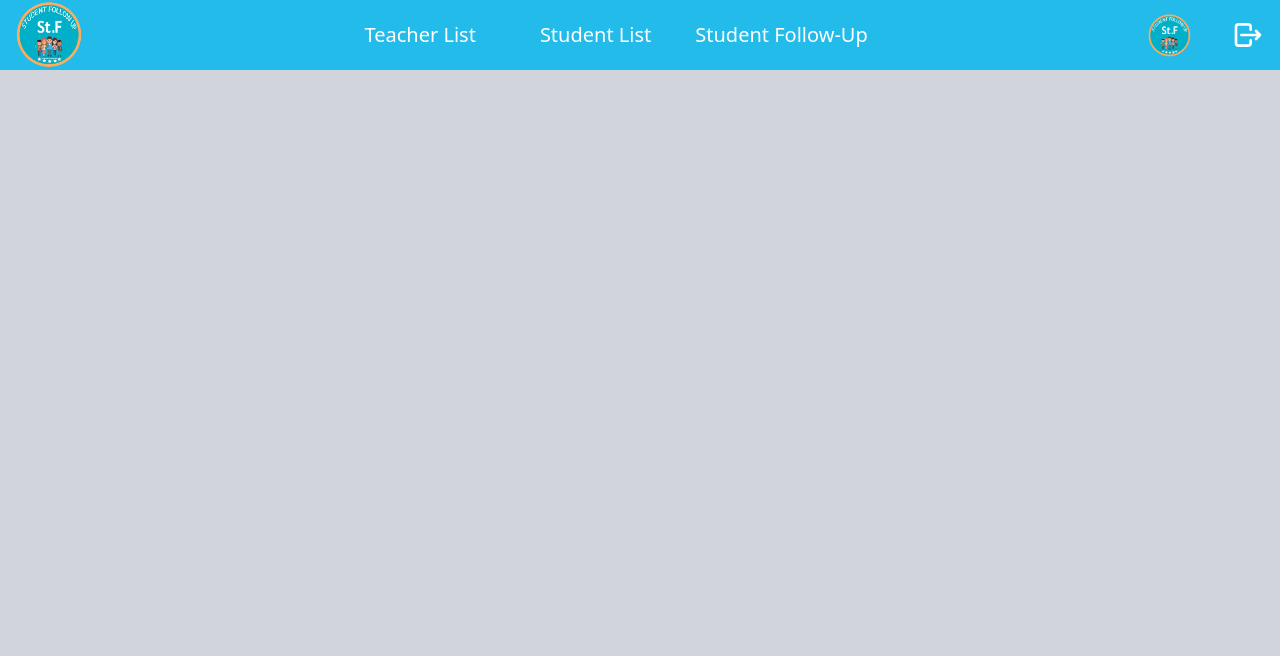
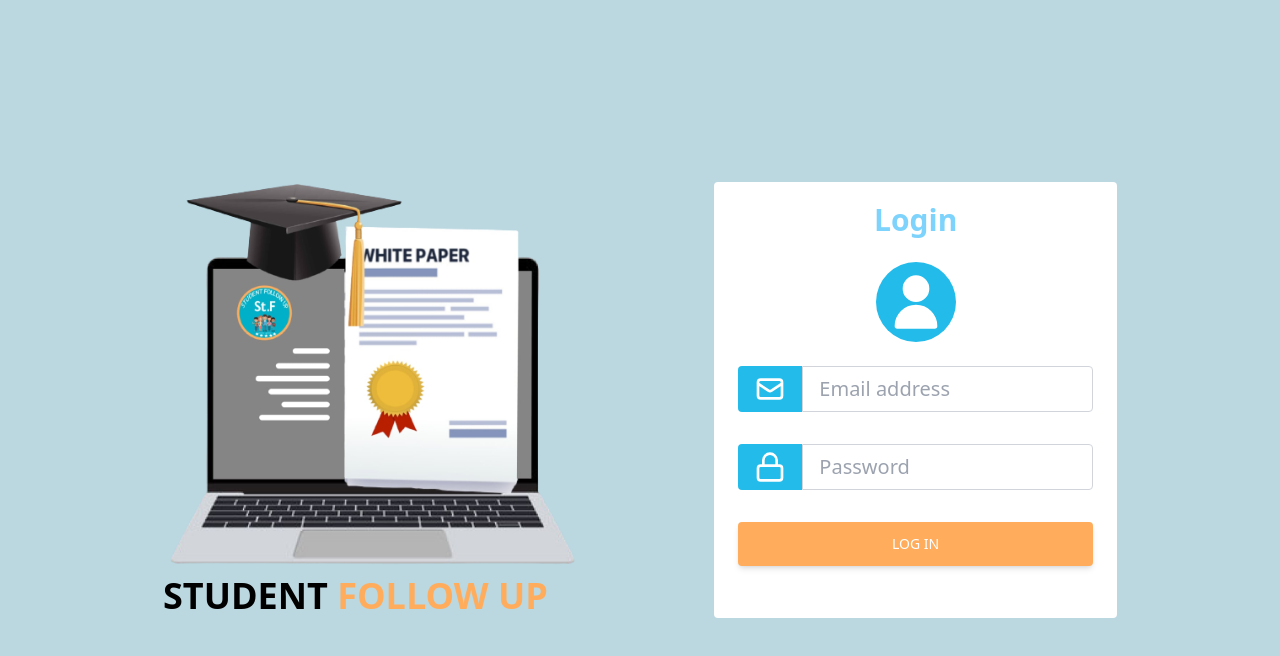
Before and after one commit to pnc-virtual-company/2022-G2-VC2-PART2, a Vue app in the folder front/: page / in a window 1280 px wide. Shown: the top 656 px of the page. Built offline with nearby package versions, Linux system fonts and the light colour scheme.

Commit message:
#35 user login

```diff
--- a/front/src/App.vue
+++ b/front/src/App.vue
@@ -1,12 +1,39 @@
 <template>
     <section>
-      <coordinator-nav/>
-      <!-- <studentFollowUpd/> -->
+      <coordinator-nav v-if="role"></coordinator-nav>
+      <login-form v-else/>
     </section>
 </template>
+<script>
+import FormLogin from './components/login/FormLogin.vue'
+export default {
+  data(){
+    return {
+      is_coordinator: false,
+      is_teacher: false,
+    }
+  },
+  components: {
+        'login-form': FormLogin,
+    },
+    methods: {
+        user_role() {
+          var role = localStorage.getItem('role');
+          if (role == '2'){
+            this.is_coordinator = true;
+          }else if (role == '1'){
+            this.is_teacher = true;
+          }
+        },
+    },
+    computed: {
+      role() {
+        this.user_role();
+        return this.is_coordinator;
+      }
+    }
+}
+</script>
+<style>
 
-<style>
-body {
-  background-color: #d1d5db;
-}
 </style>
--- a/front/src/components/coordinator/navbarCoordinator/CoordinatorNav.vue
+++ b/front/src/components/coordinator/navbarCoordinator/CoordinatorNav.vue
@@ -12,7 +12,7 @@
 
     <div class="flex items-center">
       <coordinator-navprofile class=" mr-10"/>
-      <coordinator-navLogoutIcon />
+      <a href=""><coordinator-navLogoutIcon @click="log_out" class="cusor-pointer"/></a>
     </div>
   </nav>
   <router-view/>
@@ -20,7 +20,11 @@
 
 <script>
 export default {
-
+  methods: {
+    log_out(){
+      localStorage.clear();
+    }
+  }
 }
 </script>
 
--- /dev/null
+++ b/front/src/components/login/FormLogin.vue
@@ -0,0 +1,94 @@
+<template>
+    <section class="h-screen bg-light_blue">
+        <div class="container p-9 h-full">
+            <div class="flex justify-center items-center w-10/12 m-auto g-6 h-full">
+                <div class="w-6/12 mr-6">
+                    <img src="../../assets/login.png" class="w-11/12" alt="Phone image" />
+                    <h3 class="uppercase text-4xl mt-2 font-bold">STUDENT <span class="text-warning">FOLLOW UP</span>
+                    </h3>
+                </div>
+                <div class="w-2/5 bg-white rounded ml-6">
+                    <form class="w-full m-auto px-6 py-5 box-border" @submit.prevent="on_login">
+                        <div class="header flex justify-center">
+                            <h3 class="text-sky-300 font-bold text-3xl">Login</h3>
+                        </div>
+                        <div class="header flex justify-center mt-6">
+                            <div class="header bg-primary w-22 h-22 rounded-full p-2 items-center flex justify-center">
+                                <svg class="h-16 w-16 text-white" fill="white" viewBox="0 0 24 24"
+                                    stroke="currentColor">
+                                    <path stroke-linecap="round" stroke-linejoin="round" stroke-width="2"
+                                        d="M16 7a4 4 0 11-8 0 4 4 0 018 0zM12 14a7 7 0 00-7 7h14a7 7 0 00-7-7z" />
+                                </svg>
+                            </div>
+                        </div>
+                        <!-- Email input -->
+                        <div class="mb-6 mt-6 flex">
+                            <div class="mail bg-primary px-4 flex justify-center items-center rounded-l">
+                                <svg class="h-8 w-8 text-white" fill="none" viewBox="0 0 24 24" stroke="currentColor">
+                                    <path stroke-linecap="round" stroke-linejoin="round" stroke-width="2"
+                                        d="M3 8l7.89 5.26a2 2 0 002.22 0L21 8M5 19h14a2 2 0 002-2V7a2 2 0 00-2-2H5a2 2 0 00-2 2v10a2 2 0 002 2z" />
+                                </svg>
+                            </div>
+                            <input type="text"
+                                class="form-control block w-full px-4 py-2 text-xl font-normal text-gray-700 bg-white bg-clip-padding border border-solid border-gray-300 rounded-r transition ease-in-out m-0 focus:text-gray-700 focus:bg-white focus:border-blue-600 focus:outline-none"
+                                placeholder="Email address" v-model="email" />
+                        </div>
+                        <!-- Password input -->
+                        <div class="mb-8 mt-8 flex">
+                            <div class="pass bg-primary px-4 flex justify-center items-center rounded-l">
+                                <svg class="h-8 w-8 text-white" viewBox="0 0 24 24" fill="none" stroke="currentColor"
+                                    stroke-width="2" stroke-linecap="round" stroke-linejoin="round">
+                                    <rect x="3" y="11" width="18" height="11" rx="2" ry="2" />
+                                    <path d="M7 11V7a5 5 0 0 1 10 0v4" />
+                                </svg>
+                            </div>
+                            <input type="password"
+                                class="form-control block w-full px-4 py-2 text-xl font-normal text-gray-700 bg-white bg-clip-padding border border-solid border-gray-300 rounded-r transition ease-in-out m-0 focus:text-gray-700 focus:bg-white focus:border-blue-600 focus:outline-none"
+                                placeholder="Password" v-model="password" />
+                        </div>
+                        <!-- Submit button -->
+                        <button type="submit"
+                            class="inline-block mb-8 py-3 bg-warning text-white font-medium text-sm leading-snug uppercase rounded shadow-md hover:bg-warning_300 hover:shadow-lg focus:bg-warning-700 focus:shadow-lg focus:outline-none focus:ring-0 active:bg-warning-800 active:shadow-lg transition duration-150 ease-in-out w-full"
+                            data-mdb-ripple="true" data-mdb-ripple-color="light">
+                            log in
+                        </button>
+                    </form>
+                </div>
+            </div>
+        </div>
+    </section>
+</template>
+
+<script>
+import axiosClient from "@/axios-http";
+export default {
+    components: {
+    },
+    data() {
+        return {
+            email: "",
+            password: "",
+        }
+    },
+    methods: {
+        on_login() {
+            let user_login = {
+                email: this.email,
+                password: this.password
+            }
+            axiosClient.post('user/login', user_login).then((response) => {
+                localStorage.setItem('token', response.data.token);
+                localStorage.setItem('role', response.data.user.role);
+                this.$router.push("/teacherList");
+                setTimeout(function () {
+                    window.location.reload();
+                }, 80);
+            })
+        }
+    }
+}
+</script>
+
+<style>
+
+</style>
--- /dev/null
+++ b/front/src/components/logout/LogOut.vue
@@ -0,0 +1,13 @@
+<template>
+  <section></section>
+</template>
+
+<script>
+export default {
+
+}
+</script>
+
+<style>
+
+</style>
--- a/front/src/main.js
+++ b/front/src/main.js
@@ -8,12 +8,13 @@ import CoordinatorNavLogo from './components/coordinator/navbarCoordinator/Coord
 import CoordinatorNavProfile from './components/coordinator/navbarCoordinator/CoordinatorNavProfile.vue'
 import CoordinatorNavLogoutIcon from './components/coordinator/navbarCoordinator/CoordinatorNavLogoutIcon.vue'
 import StudentFollowUped from './components/coordinator/student/StudentFollowUped.vue'
-
 // icons---------------------------------------------------------------------
 import IconDetail from '@/components/coordinator/icons/DetailView.vue'
 import IconEdit from '@/components/coordinator/icons/EditView.vue'
 import IconDelete from '@/components/coordinator/icons/RemoveView.vue'
-// end-icons-----------------------------------------------------------------
+/* import the fontawesome core */
+
+
 const app = createApp(App)
 app.component('coordinator-nav', CoordinatorNav)
 app.component('coordinator-navlogo', CoordinatorNavLogo)
--- a/front/src/router/index.js
+++ b/front/src/router/index.js
@@ -2,8 +2,7 @@ import { createRouter, createWebHistory } from 'vue-router'
 import CoorTeacherList from '../views/CoordinatorView/CoorTeacherList.vue'
 import CoorStudentList from '../views/CoordinatorView/CoorStudentList.vue'
 import CoorStudentFollowingList from '../views/CoordinatorView/CoorStudentFollowingList.vue'
-
-
+// import FormLogin from '../components/login/FormLogin.vue'
 const routes = [
   {
     path: '/teacherList',
@@ -16,8 +15,6 @@ const routes = [
     name: 'studentList',
     component: CoorStudentList
   },
-
-
   {
     path: '/studentFollowing',
     name: 'studentFollowingList',
--- a/front/tailwind.config.js
+++ b/front/tailwind.config.js
@@ -4,9 +4,10 @@ module.exports = {
   theme: {
     extend: {
       colors:{
-        warning : '',
-        primary : '',
-        light_blue : '',
+        warning : '#FFAD5C',
+        primary : '#22BBEA',
+        light_blue : '#BBD7E0',
+        warning_300 : '#FFBD7C'
       }
     },
   },
```
Also changed, not shown: front/package.json (+7 -0 lines), front/src/assets/login.png (added), 1 other file (tests, documents, lock files or other folders).
